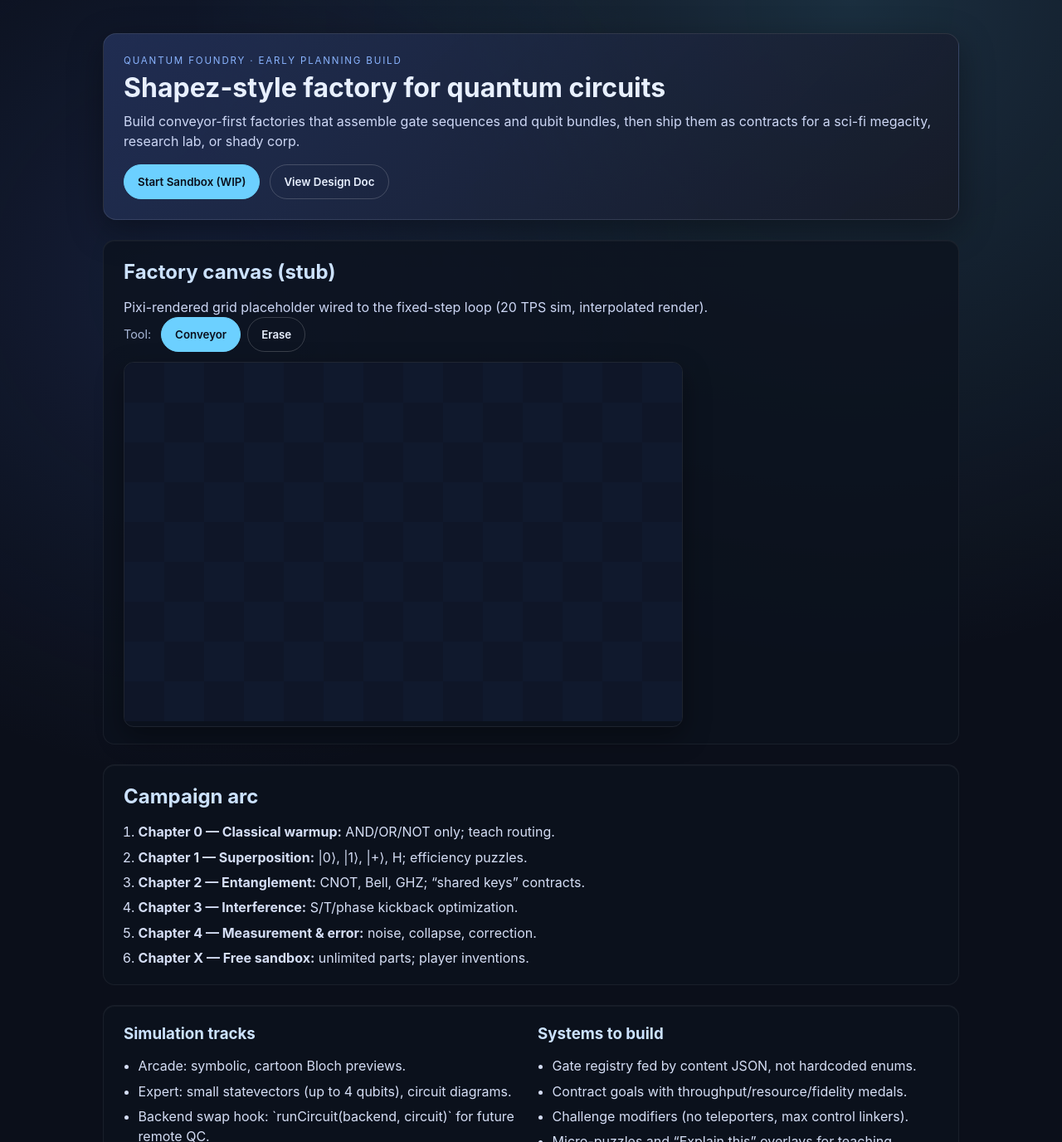
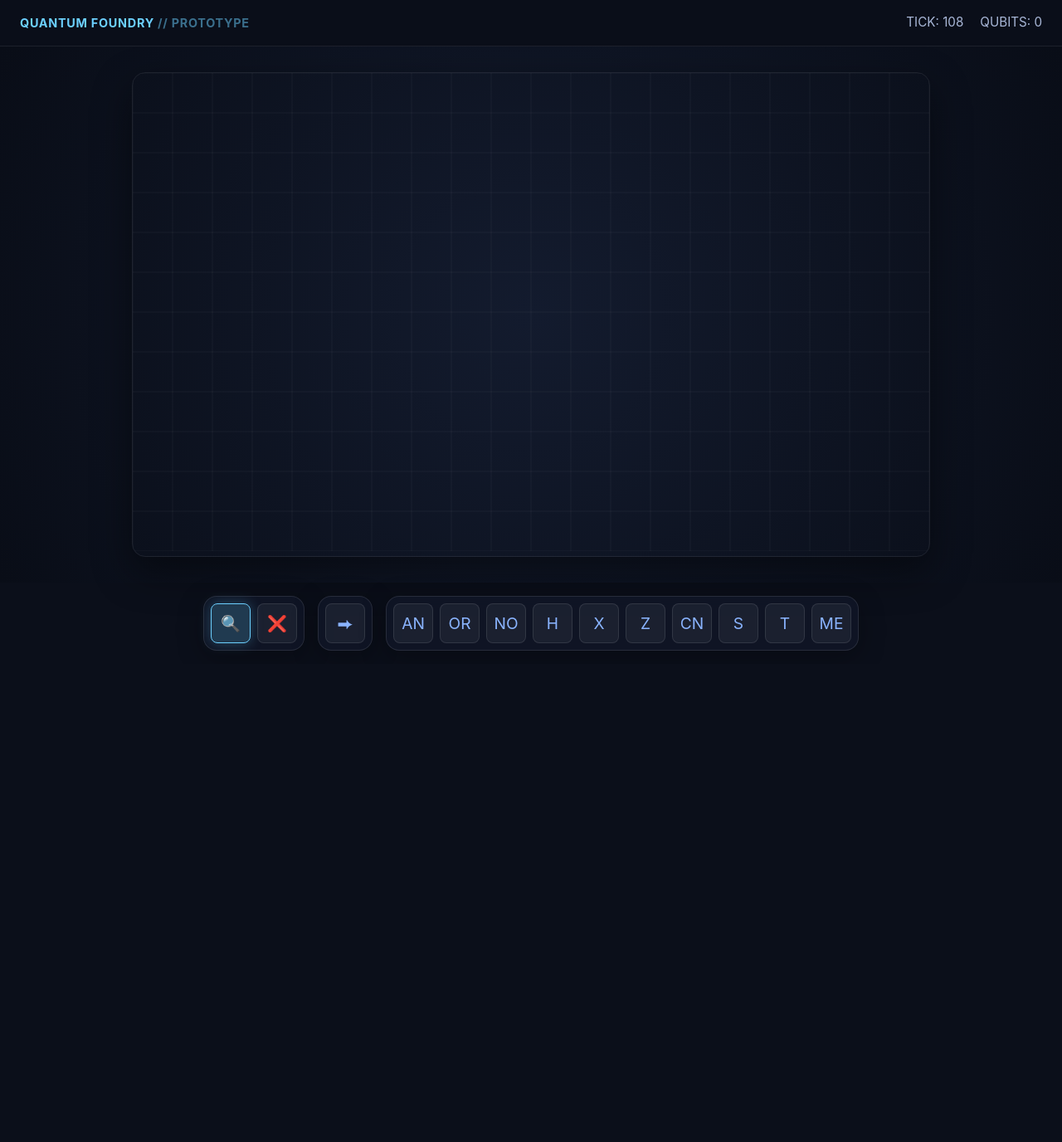
Before and after one commit to jackweekly/quantum-circuit-game, a React (Vite) app: page / in a window 1280 px wide. Shown: the top 1376 px of the page at 83% size. After the commit the page ends 800 px from the top, so only its background shows below. Built offline with nearby package versions, Linux system fonts and the light colour scheme.

Commit message:
Apply glass HUD layout, toolbar, and build-state store

```diff
--- a/src/App.css
+++ b/src/App.css
@@ -1,124 +1,102 @@
-.page {
-  max-width: 1080px;
-  margin: 0 auto;
-  padding: 2.5rem 1.5rem 3rem;
+.game-layout {
+  position: relative;
+  width: 100%;
+  height: 100vh;
+  background-color: #0b0f1a;
+  overflow: hidden;
+  display: grid;
+  grid-template-rows: auto 1fr auto;
   color: #e8f0ff;
 }
 
-.hero {
+.hud-top {
   display: flex;
-  flex-direction: column;
-  gap: 1rem;
-  padding: 1.5rem;
-  border: 1px solid rgba(255, 255, 255, 0.1);
-  border-radius: 16px;
-  background: linear-gradient(135deg, rgba(36, 51, 92, 0.8), rgba(22, 26, 38, 0.85));
-  box-shadow: 0 12px 40px rgba(0, 0, 0, 0.35);
+  justify-content: space-between;
+  align-items: center;
+  padding: 1rem 1.5rem;
+  background: rgba(11, 15, 26, 0.85);
+  backdrop-filter: blur(12px);
+  border-bottom: 1px solid rgba(255, 255, 255, 0.08);
+  z-index: 10;
 }
 
-.eyebrow {
+.hud-title {
+  font-weight: 700;
+  letter-spacing: 0.05em;
   text-transform: uppercase;
-  letter-spacing: 0.16em;
-  font-size: 0.72rem;
-  color: #8ab4ff;
-  margin: 0;
+  font-size: 0.9rem;
+  color: #6cd0ff;
 }
 
-.hero h1 {
-  margin: 0;
-  font-size: 2rem;
+.hud-stats {
+  display: flex;
+  gap: 1.25rem;
+  color: #a9b8d8;
+  font-family: 'Inter', 'Segoe UI', system-ui, sans-serif;
+  font-size: 0.95rem;
 }
 
-.lede {
-  margin: 0.25rem 0 0;
-  color: #cdd7f5;
-  line-height: 1.5;
-}
-
-.cta-row {
+.viewport {
+  position: relative;
+  flex-grow: 1;
   display: flex;
-  gap: 0.75rem;
-  flex-wrap: wrap;
-}
-
-.cta {
-  border: 1px solid rgba(255, 255, 255, 0.18);
-  background: rgba(255, 255, 255, 0.04);
-  color: #e8f0ff;
-  padding: 0.75rem 1rem;
-  border-radius: 999px;
-  font-weight: 600;
-  cursor: pointer;
-  transition: all 150ms ease;
-}
-
-.cta.primary {
-  background: #6cd0ff;
-  color: #0a0f1c;
-  border-color: #6cd0ff;
-}
-
-.cta:hover {
-  transform: translateY(-1px);
-  box-shadow: 0 8px 20px rgba(0, 0, 0, 0.25);
-}
-
-.cta.ghost {
-  background: transparent;
-}
-
-.panel {
-  margin-top: 1.5rem;
-  padding: 1.25rem 1.5rem;
-  border: 1px solid rgba(255, 255, 255, 0.06);
-  border-radius: 14px;
-  background: rgba(12, 18, 30, 0.78);
-  box-shadow: inset 0 1px 0 rgba(255, 255, 255, 0.04);
-}
-
-.panel h2,
-.panel h3 {
-  margin-top: 0;
-  margin-bottom: 0.75rem;
-  color: #cce2ff;
-}
-
-.list {
-  padding-left: 1.1rem;
-  margin: 0;
-  display: grid;
-  gap: 0.4rem;
-  color: #d5def5;
-  line-height: 1.5;
-}
-
-.grid {
-  display: grid;
-  grid-template-columns: repeat(auto-fit, minmax(280px, 1fr));
-  gap: 1rem;
+  align-items: center;
+  justify-content: center;
+  background: radial-gradient(circle at 50% 50%, #131b2e 0%, #090d17 100%);
 }
 
 .canvas-shell {
   width: fit-content;
-  border-radius: 12px;
+  border-radius: 16px;
   overflow: hidden;
   border: 1px solid rgba(255, 255, 255, 0.08);
-  box-shadow: 0 12px 32px rgba(0, 0, 0, 0.35);
+  box-shadow: 0 18px 48px rgba(0, 0, 0, 0.45);
 }
 
-.toolbar {
+.hud-bottom {
+  display: flex;
+  justify-content: center;
+  gap: 1rem;
+  padding: 1rem;
+  z-index: 10;
+  pointer-events: none;
+}
+
+.toolbar-group {
+  pointer-events: auto;
+  display: flex;
+  gap: 0.5rem;
+  padding: 0.5rem;
+  background: rgba(16, 22, 38, 0.9);
+  border: 1px solid rgba(255, 255, 255, 0.1);
+  border-radius: 16px;
+  backdrop-filter: blur(8px);
+  box-shadow: 0 8px 32px rgba(0, 0, 0, 0.3);
+}
+
+.tool-btn {
+  width: 48px;
+  height: 48px;
+  border: 1px solid rgba(255, 255, 255, 0.1);
+  border-radius: 8px;
+  background: rgba(255, 255, 255, 0.05);
+  color: #8ab4ff;
+  font-size: 1.2rem;
+  cursor: pointer;
+  transition: all 0.2s;
   display: flex;
   align-items: center;
-  gap: 0.75rem;
-  margin-bottom: 0.75rem;
+  justify-content: center;
 }
 
-.toolbar .label {
-  color: #a9b8d8;
-  font-size: 0.9rem;
+.tool-btn:hover {
+  background: rgba(255, 255, 255, 0.15);
+  transform: translateY(-2px);
 }
 
-.tool-buttons {
-  display: flex;
-  gap: 0.5rem;
+.tool-btn.active {
+  background: rgba(108, 208, 255, 0.2);
+  border-color: #6cd0ff;
+  color: #fff;
+  box-shadow: 0 0 15px rgba(108, 208, 255, 0.3);
 }
--- a/src/App.tsx
+++ b/src/App.tsx
@@ -1,107 +1,29 @@
-import { useState } from 'react'
 import './App.css'
-import { GameCanvas, type Tool } from './ui/GameCanvas'
+import { GameCanvas } from './ui/GameCanvas'
+import { BuildToolbar } from './ui/hud/BuildToolbar'
+import { useGameStore } from './state/useGameStore'
 
 function App() {
-  const [selectedTool, setSelectedTool] = useState<Tool>('conveyor')
+  const tick = useGameStore((s) => s.tick)
 
   return (
-    <main className="page">
-      <header className="hero">
-        <div>
-          <p className="eyebrow">Quantum Foundry · Early Planning Build</p>
-          <h1>Shapez-style factory for quantum circuits</h1>
-          <p className="lede">
-            Build conveyor-first factories that assemble gate sequences and qubit bundles,
-            then ship them as contracts for a sci-fi megacity, research lab, or shady corp.
-          </p>
+    <div className="game-layout">
+      <div className="hud-top">
+        <div className="hud-title">
+          Quantum Foundry <span style={{ opacity: 0.5 }}>// PROTOTYPE</span>
         </div>
-        <div className="cta-row">
-          <button className="cta primary">Start Sandbox (WIP)</button>
-          <button className="cta ghost">View Design Doc</button>
+        <div className="hud-stats">
+          <span>TICK: {tick}</span>
+          <span>QUBITS: 0</span>
         </div>
-      </header>
+      </div>
 
-      <section className="panel">
-        <h2>Factory canvas (stub)</h2>
-        <p className="lede">
-          Pixi-rendered grid placeholder wired to the fixed-step loop (20 TPS sim, interpolated render).
-        </p>
-        <div className="toolbar">
-          <span className="label">Tool:</span>
-          <div className="tool-buttons">
-            <button
-              className={`cta ${selectedTool === 'conveyor' ? 'primary' : 'ghost'}`}
-              onClick={() => setSelectedTool('conveyor')}
-            >
-              Conveyor
-            </button>
-            <button
-              className={`cta ${selectedTool === 'erase' ? 'primary' : 'ghost'}`}
-              onClick={() => setSelectedTool('erase')}
-            >
-              Erase
-            </button>
-          </div>
-        </div>
-        <GameCanvas selectedTool={selectedTool} />
-      </section>
+      <div className="viewport">
+        <GameCanvas />
+      </div>
 
-      <section className="panel">
-        <h2>Campaign arc</h2>
-        <ol className="list">
-          <li>
-            <strong>Chapter 0 — Classical warmup:</strong> AND/OR/NOT only; teach routing.
-          </li>
-          <li>
-            <strong>Chapter 1 — Superposition:</strong> |0⟩, |1⟩, |+⟩, H; efficiency puzzles.
-          </li>
-          <li>
-            <strong>Chapter 2 — Entanglement:</strong> CNOT, Bell, GHZ; “shared keys” contracts.
-          </li>
-          <li>
-            <strong>Chapter 3 — Interference:</strong> S/T/phase kickback optimization.
-          </li>
-          <li>
-            <strong>Chapter 4 — Measurement & error:</strong> noise, collapse, correction.
-          </li>
-          <li>
-            <strong>Chapter X — Free sandbox:</strong> unlimited parts; player inventions.
-          </li>
-        </ol>
-      </section>
-
-      <section className="panel grid">
-        <div>
-          <h3>Simulation tracks</h3>
-          <ul className="list">
-            <li>Arcade: symbolic, cartoon Bloch previews.</li>
-            <li>Expert: small statevectors (up to 4 qubits), circuit diagrams.</li>
-            <li>Backend swap hook: `runCircuit(backend, circuit)` for future remote QC.</li>
-          </ul>
-        </div>
-        <div>
-          <h3>Systems to build</h3>
-          <ul className="list">
-            <li>Gate registry fed by content JSON, not hardcoded enums.</li>
-            <li>Contract goals with throughput/resource/fidelity medals.</li>
-            <li>Challenge modifiers (no teleporters, max control linkers).</li>
-            <li>Micro-puzzles and “Explain this” overlays for teaching.</li>
-          </ul>
-        </div>
-      </section>
-
-      <section className="panel">
-        <h3>Technical to-do (MVP)</h3>
-        <ul className="list">
-          <li>Grid + conveyor tick loop in <code>src/engine</code>.</li>
-          <li>Minimal Pixi render layer for tiles/items.</li>
-          <li>State store (Zustand) for placements, inventory, time control.</li>
-          <li>Content-driven levels in <code>src/content</code> (chapters, gates, tooltips).</li>
-          <li>Inspector UI with small sim preview for a selected bundle.</li>
-        </ul>
-      </section>
-    </main>
+      <BuildToolbar />
+    </div>
   )
 }
 
--- a/src/state/useGameStore.ts
+++ b/src/state/useGameStore.ts
@@ -1,12 +1,17 @@
 import { create } from 'zustand'
 
 export type GameMode = 'campaign' | 'sandbox'
+export type InteractionMode = 'inspect' | 'build' | 'erase'
 
 export interface GameState {
   mode: GameMode
   tick: number
   isPaused: boolean
+  interactionMode: InteractionMode
+  selectedBuildId: string | null
   setMode: (mode: GameMode) => void
+  setInteractionMode: (mode: InteractionMode) => void
+  setSelectedBuildId: (id: string | null) => void
   togglePause: () => void
   advanceTick: () => void
 }
@@ -15,7 +20,15 @@ export const useGameStore = create<GameState>((set) => ({
   mode: 'campaign',
   tick: 0,
   isPaused: false,
+  interactionMode: 'inspect',
+  selectedBuildId: null,
   setMode: (mode) => set({ mode }),
+  setInteractionMode: (mode) => set({ interactionMode: mode }),
+  setSelectedBuildId: (id) =>
+    set({
+      selectedBuildId: id,
+      interactionMode: id ? 'build' : 'inspect',
+    }),
   togglePause: () => set((state) => ({ isPaused: !state.isPaused })),
   advanceTick: () => set((state) => ({ tick: state.tick + 1 })),
 }))
--- a/src/ui/GameCanvas.tsx
+++ b/src/ui/GameCanvas.tsx
@@ -2,26 +2,16 @@ import { useEffect, useRef } from 'react'
 import { Application, Container, FederatedPointerEvent, Graphics } from 'pixi.js'
 import { startLoop, stopLoop, onRender } from '../engine/loop'
 import { worldGrid } from '../engine/grid'
+import { useGameStore } from '../state/useGameStore'
 
 const CELL_SIZE = 48
-const GRID_COLS = 14
-const GRID_ROWS = 9
+const GRID_COLS = 20
+const GRID_ROWS = 12
 
-export type Tool = 'conveyor' | 'erase'
-
-interface Props {
-  selectedTool: Tool
-}
-
-export function GameCanvas({ selectedTool }: Props) {
+export function GameCanvas() {
   const containerRef = useRef<HTMLDivElement | null>(null)
   const appRef = useRef<Application | null>(null)
   const tileLayerRef = useRef<Container | null>(null)
-  const toolRef = useRef<Tool>(selectedTool)
-
-  useEffect(() => {
-    toolRef.current = selectedTool
-  }, [selectedTool])
 
   const renderTiles = () => {
     const layer = tileLayerRef.current
@@ -33,6 +23,11 @@ export function GameCanvas({ selectedTool }: Props) {
         g.rect(0, 0, CELL_SIZE, CELL_SIZE)
         g.fill(0x33ff66)
         g.rect(CELL_SIZE - 12, CELL_SIZE / 2 - 6, 8, 12)
+        g.fill(0x0a0f1a)
+      } else if (tile.kind === 'printer') {
+        g.rect(2, 2, CELL_SIZE - 4, CELL_SIZE - 4)
+        g.fill(0x6cd0ff)
+        g.rect(10, 10, CELL_SIZE - 20, CELL_SIZE - 20)
         g.fill(0x0a0f1a)
       }
       g.position.set(x * CELL_SIZE, y * CELL_SIZE)
@@ -50,7 +45,7 @@ export function GameCanvas({ selectedTool }: Props) {
       await app.init({
         width: GRID_COLS * CELL_SIZE,
         height: GRID_ROWS * CELL_SIZE,
-        background: '#090d17',
+        backgroundAlpha: 0,
         antialias: true,
       })
 
@@ -68,14 +63,17 @@ export function GameCanvas({ selectedTool }: Props) {
       const gridLayer = new Container()
       app.stage.addChild(gridLayer)
 
-      // Simple checker grid for now
+      // Subtle grid lines
       const gridGfx = new Graphics()
-      for (let y = 0; y < GRID_ROWS; y++) {
-        for (let x = 0; x < GRID_COLS; x++) {
-          gridGfx.rect(x * CELL_SIZE, y * CELL_SIZE, CELL_SIZE, CELL_SIZE)
-          gridGfx.fill({ color: (x + y) % 2 === 0 ? 0x0f1628 : 0x10192d })
-        }
+      gridGfx.strokeStyle = { width: 1, color: 0xffffff, alpha: 0.05 }
+      for (let x = 0; x <= GRID_COLS; x++) {
+        gridGfx.moveTo(x * CELL_SIZE, 0).lineTo(x * CELL_SIZE, GRID_ROWS * CELL_SIZE)
       }
+      for (let y = 0; y <= GRID_ROWS; y++) {
+        gridGfx.moveTo(0, y * CELL_SIZE).lineTo(GRID_COLS * CELL_SIZE, y * CELL_SIZE)
+      }
+      gridGfx.stroke()
+
       gridLayer.addChild(gridGfx)
 
       const tileLayer = new Container()
@@ -87,12 +85,18 @@ export function GameCanvas({ selectedTool }: Props) {
       app.stage.hitArea = app.screen
 
       const handlePointerDown = (e: FederatedPointerEvent) => {
+        const state = useGameStore.getState()
         const x = Math.floor(e.global.x / CELL_SIZE)
         const y = Math.floor(e.global.y / CELL_SIZE)
-        if (x < 0 || y < 0) return
-        if (toolRef.current === 'conveyor') {
-          worldGrid.set(x, y, { kind: 'conveyor', direction: 'east' })
-        } else if (toolRef.current === 'erase') {
+        if (x < 0 || x >= GRID_COLS || y < 0 || y >= GRID_ROWS) return
+
+        if (state.interactionMode === 'build' && state.selectedBuildId) {
+          if (state.selectedBuildId === 'conveyor') {
+            worldGrid.set(x, y, { kind: 'conveyor', direction: 'east' })
+          } else {
+            worldGrid.set(x, y, { kind: 'printer', direction: 'south' })
+          }
+        } else if (state.interactionMode === 'erase') {
           worldGrid.remove(x, y)
         }
       }
--- /dev/null
+++ b/src/ui/hud/BuildToolbar.tsx
@@ -0,0 +1,51 @@
+import { useGameStore } from '../../state/useGameStore'
+import { listGates } from '../../content/registry'
+
+export function BuildToolbar() {
+  const { selectedBuildId, interactionMode, setSelectedBuildId, setInteractionMode } = useGameStore()
+  const gates = listGates()
+
+  return (
+    <div className="hud-bottom">
+      <div className="toolbar-group">
+        <button
+          className={`tool-btn ${interactionMode === 'inspect' ? 'active' : ''}`}
+          onClick={() => setInteractionMode('inspect')}
+          title="Inspect"
+        >
+          🔍
+        </button>
+        <button
+          className={`tool-btn ${interactionMode === 'erase' ? 'active' : ''}`}
+          onClick={() => setInteractionMode('erase')}
+          title="Erase"
+        >
+          ❌
+        </button>
+      </div>
+
+      <div className="toolbar-group">
+        <button
+          className={`tool-btn ${selectedBuildId === 'conveyor' ? 'active' : ''}`}
+          onClick={() => setSelectedBuildId('conveyor')}
+          title="Conveyor Belt"
+        >
+          ⮕
+        </button>
+      </div>
+
+      <div className="toolbar-group">
+        {gates.map((gate) => (
+          <button
+            key={gate.id}
+            className={`tool-btn ${selectedBuildId === gate.id ? 'active' : ''}`}
+            onClick={() => setSelectedBuildId(gate.id)}
+            title={gate.name}
+          >
+            {gate.id.toUpperCase().slice(0, 2)}
+          </button>
+        ))}
+      </div>
+    </div>
+  )
+}
```
